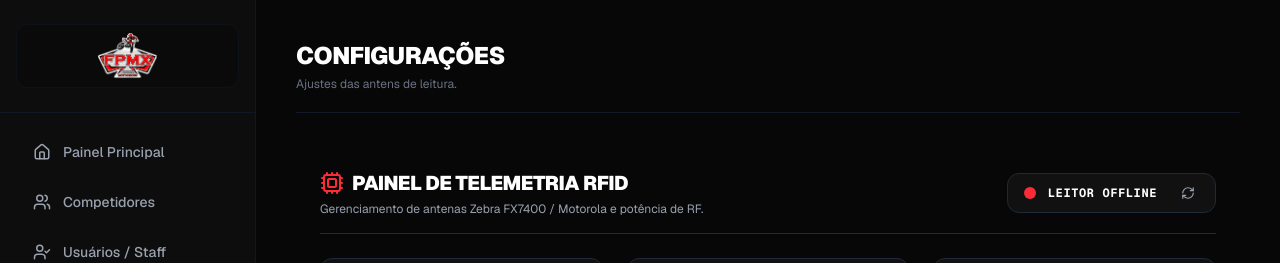
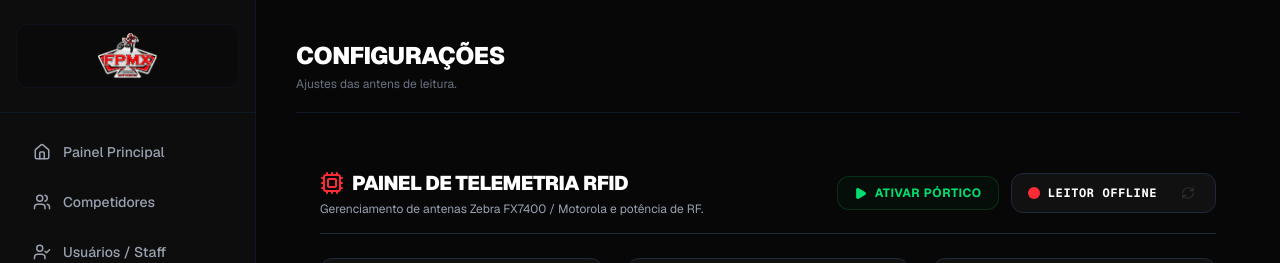
Before and after one commit to DiegoFreo/cronoka-2, a Next.js app: page /admin/antenas in a window 1280 px wide. Shown: the top 263 px of the page. Built offline with nearby package versions, Linux system fonts and the light colour scheme; no server answers; the database is empty.

Commit message:
feat: implementacao do sistema de cronometragem rfid e relatorios

```diff
--- a/app/admin/antenas/page.tsx
+++ b/app/admin/antenas/page.tsx
@@ -1,6 +1,6 @@
 'use client';
 import React, { useState, useEffect, useRef } from 'react';
-import { Radio, RefreshCw, Cpu, Activity, Database, AlertCircle } from 'lucide-react';
+import { Radio, RefreshCw, Cpu, Activity, Database, AlertCircle, Play, Square } from 'lucide-react';
 
 export default function AntenasPage() {
   const [baterias, setBaterias] = useState<any>([]);
@@ -17,7 +17,11 @@ export default function AntenasPage() {
   const [logsLeitura, setLogsLeitura] = useState<{ time: string; tag: string; antena: number }[]>([]);
   const [salvando, setSalvando] = useState(false);
 
-  // 🔥 CORREÇÃO 1: Referência persistente para gerenciar a instância única do WebSocket
+  // 🔥 NOVOS ESTADOS: Controle de execução do processo Node do bridge
+  const [porticoExecutando, setPorticoExecutando] = useState(false);
+  const [carregandoProcesso, setCarregandoProcesso] = useState(false);
+
+  // Referência persistente para gerenciar a instância única do WebSocket
   const socketRef = useRef<WebSocket | null>(null);
 
   useEffect(() => {
@@ -36,7 +40,7 @@ export default function AntenasPage() {
     }
     carregarBaterias();
 
-    // 🔥 CORREÇÃO 2: Cleanup total ao desmontar a página para evitar conexões presas
+    // Cleanup total ao desmontar a página para evitar conexões presas
     return () => {
       if (socketRef.current) {
         console.log("Fechando conexão antiga do WebSocket antes de sair...");
@@ -46,9 +50,43 @@ export default function AntenasPage() {
     };
   }, []);
 
-  // 🔥 INTEGRAÇÃO REAL ATUALIZADA
+  // 🔥 NOVA FUNÇÃO: Dispara a ação de ligar/desligar o script do bridge via API
+  const alternarEstadoPortico = async () => {
+    setCarregandoProcesso(true);
+    const acaoDesejada = porticoExecutando ? 'STOP' : 'START';
+
+    try {
+      const res = await fetch('/api/portico', {
+        method: 'POST',
+        headers: { 'Content-Type': 'application/json' },
+        body: JSON.stringify({ acao: acaoDesejada }),
+      });
+
+      if (res.ok) {
+        setPorticoExecutando(!porticoExecutando);
+
+        // Se acabamos de ligar o script do pórtico, força a tentativa de conexão WS após 2 segundos
+        if (acaoDesejada === 'START') {
+          setTimeout(() => {
+            conectarAoLeitorLocal();
+          }, 2000);
+        } else {
+          // Se desligamos o pórtico, desconecta o WS imediatamente
+          desconectarLeitor();
+        }
+      } else {
+        alert('Falha ao gerenciar o processo do pórtico.');
+      }
+    } catch (err) {
+      console.error("Erro ao gerenciar processo do pórtico:", err);
+      alert('Erro de comunicação com o servidor.');
+    } finally {
+      setCarregandoProcesso(false);
+    }
+  };
+
+  // INTEGRAÇÃO REAL DO WEBSOCKET
   const conectarAoLeitorLocal = () => {
-    // Se já houver um socket aberto ou tentando conectar, limpa ele antes
     if (socketRef.current) {
       socketRef.current.close();
     }
@@ -63,7 +101,6 @@ export default function AntenasPage() {
       setStatusConexao('CONNECTED');
       console.log('✅ Conectado ao bridge de telemetria!');
 
-      // Envia os parâmetros iniciais para o bridge
       ws.send(JSON.stringify({
         action: 'CONFIGURE',
         ip: ipLeitor,
@@ -76,19 +113,16 @@ export default function AntenasPage() {
     ws.onmessage = (event) => {
       try {
         const dadosRfid = JSON.parse(event.data);
-
-        // 🔥 DEBUG NO NAVEGADOR: Aperte F12 para ver se este log aparece quando passar a tag
         console.log("Tag recebida do bridge.js via WS:", dadosRfid);
 
         if (dadosRfid.event === 'TAG_READ') {
-          // 🔥 CORREÇÃO 3: Uso do prev de forma limpa garantindo a reatividade do array
           setLogsLeitura(prev => {
             const novoLog = {
               time: new Date().toLocaleTimeString('pt-BR'),
               tag: dadosRfid.tagId,
               antena: Number(dadosRfid.antena) || 1
             };
-            return [novoLog, ...prev.slice(0, 14)]; // Segura as últimas 15 linhas na tabela
+            return [novoLog, ...prev.slice(0, 14)];
           });
         }
       } catch (err) {
@@ -130,7 +164,7 @@ export default function AntenasPage() {
         })
       });
       if (res.ok) {
-        alert('Parâmetros de hardware sincronizados no banco de dados!');
+        alert('Parâmetros de hardware synchronized no banco de dados!');
 
         if (statusConexao === 'CONNECTED' && socketRef.current) {
           socketRef.current.send(JSON.stringify({
@@ -160,19 +194,55 @@ export default function AntenasPage() {
           <p className="text-xs text-gray-400 mt-1">Gerenciamento de antenas Zebra FX7400 / Motorola e potência de RF.</p>
         </div>
 
-        {/* STATUS DE CONEXÃO EM TEMPO REAL */}
-        <div className="flex items-center gap-3 bg-[#111] border border-gray-800 px-4 py-2 rounded-xl">
+        <div className="flex flex-col sm:flex-row items-start sm:items-center gap-3 w-full sm:w-auto">
+
+          {/* 🔥 BOTÃO DE ATIVAÇÃO FÍSICA DO PÓRTICO (MÁQUINA EM SEGUNDO PLANO) */}
+          <button
+            onClick={alternarEstadoPortico}
+            disabled={carregandoProcesso}
+            className={`w-full sm:w-auto flex items-center justify-center gap-2 px-4 py-2 rounded-xl text-xs font-bold uppercase tracking-wider transition-all border ${
+              porticoExecutando
+                ? 'bg-red-950/20 text-red-400 border-red-900/50 hover:bg-red-900/30'
+                : 'bg-green-950/20 text-green-400 border-green-900/50 hover:bg-green-900/30'
+            } ${carregandoProcesso ? 'opacity-40 cursor-not-allowed' : ''}`}
+          >
+            {porticoExecutando ? (
+              <>
+                <Square size={13} fill="currentColor" />
+                {carregandoProcesso ? 'Desligando...' : 'Desativar Pórtico'}
+              </>
+            ) : (
+              <>
+                <Play size={13} fill="currentColor" />
+                {carregandoProcesso ? 'Iniciando...' : 'Ativar Pórtico'}
+              </>
+            )}
+          </button>
+
+          {/* STATUS DE CONEXÃO EM TEMPO REAL VIA WEBSOCKET */}
+          <div className="flex items-center gap-3 bg-[#111] border border-gray-800 px-4 py-2 rounded-xl w-full sm:w-auto justify-between sm:justify-start">
+            <div className="flex items-center gap-2">
               <div className={`w-3 h-3 rounded-full ${
                 statusConexao === 'CONNECTED' ? 'bg-green-500 animate-pulse' : statusConexao === 'CONNECTING' ? 'bg-amber-500 animate-spin' : 'bg-red-500'
               }`} />
               <span className="text-xs font-mono font-bold tracking-wider">
                 {statusConexao === 'CONNECTED' ? 'LEITOR CONECTADO' : statusConexao === 'CONNECTING' ? 'BUSCANDO SINAL...' : 'LEITOR OFFLINE'}
               </span>
+            </div>
+
             {statusConexao === 'DISCONNECTED' ? (
-            <button onClick={conectarAoLeitorLocal} className="ml-2 p-1 text-gray-400 hover:text-white transition-colors" title="Conectar ao hardware"><RefreshCw size={14} /></button>
+              <button
+                onClick={conectarAoLeitorLocal}
+                disabled={!porticoExecutando}
+                className={`ml-2 p-1 text-gray-400 hover:text-white transition-colors disabled:opacity-20 disabled:cursor-not-allowed`}
+                title={porticoExecutando ? "Conectar ao hardware" : "Ative o pórtico primeiro para poder conectar"}
+              >
+                <RefreshCw size={14} />
+              </button>
             ) : (
               <button onClick={desconectarLeitor} className="ml-2 text-xs text-red-500 hover:underline">Desconectar</button>
             )}
+          </div>
         </div>
       </div>
 
--- a/app/api/piloto/route.js
+++ b/app/api/piloto/route.js
@@ -25,7 +25,7 @@ export async function POST(request) {
 
     // 1. Valida se a tag escolhida já não está ocupada por outro piloto
     if (tag) {
-      const tagOcupada = await Tag.findOne({ tag: tag, flag: true });
+      const tagOcupada = await Tag.findOne({ num: tag, flag: true });
       if (tagOcupada) {
         return NextResponse.json({ error: "Este chip (Tag) já está atribuído a outro competidor!" }, { status: 400 });
       }
@@ -41,7 +41,7 @@ export async function POST(request) {
 
     // 2. SE deu certo, marca a tag como Ocupada (flag: true)
     if (tag) {
-      await Tag.findOneAndUpdate({ tag: tag }, { flag: true });
+      await Tag.findOneAndUpdate({ num: tag }, { flag: true });
     }
 
     return NextResponse.json(novoCompetidor, { status: 201 });
--- /dev/null
+++ b/app/api/portico/route.js
@@ -0,0 +1,52 @@
+import { spawn } from 'child_process';
+import { NextResponse } from 'next/server';
+
+// Mantém a referência do processo rodando na memória do servidor do Next.js
+let processoBridge = null;
+
+export async function POST(request) {
+  const { acao } = await request.json();
+
+  // 🏁 AÇÃO: LIGAR O PÓRTICO
+  if (acao === 'START') {
+    if (processoBridge) {
+      return NextResponse.json({ status: 'Aviso', mensagem: 'O bridge já está rodando.' }, { status: 400 });
+    }
+
+    console.log('🚀 Iniciando o ponte RFID (bridge.js)...');
+
+    // Altere o caminho abaixo para o local exato onde está o seu bridge.js
+    processoBridge = spawn('node', ['c:/zebra-bridge/bridge.js']);
+
+    // Captura os logs do bridge e mostra no terminal do Next.js
+    processoBridge.stdout.on('data', (data) => {
+      console.log(`[Bridge Log]: ${data.toString().trim()}`);
+    });
+
+    processoBridge.stderr.on('data', (data) => {
+      console.error(`[Bridge Erro]: ${data.toString().trim()}`);
+    });
+
+    processoBridge.on('close', (code) => {
+      console.log(`⚠️ Processo do bridge encerrado com código: ${code}`);
+      processoBridge = null;
+    });
+
+    return NextResponse.json({ status: 'Sucesso', mensagem: 'Pórtico ativado com sucesso!' });
+  }
+
+  // 🛑 AÇÃO: DESLIGAR O PÓRTICO
+  if (acao === 'STOP') {
+    if (!processoBridge) {
+      return NextResponse.json({ status: 'Aviso', mensagem: 'O bridge já está desligado.' }, { status: 400 });
+    }
+
+    console.log('🛑 Encerrando o processo do bridge...');
+    processoBridge.kill('SIGINT'); // Envia o sinal de parada amigável (igual ao Ctrl+C)
+    processoBridge = null;
+
+    return NextResponse.json({ status: 'Sucesso', mensagem: 'Pórtico desligado com sucesso!' });
+  }
+
+  return NextResponse.json({ error: 'Ação inválida' }, { status: 400 });
+}
```
Lines whose indentation alone changed are shown as unchanged.
